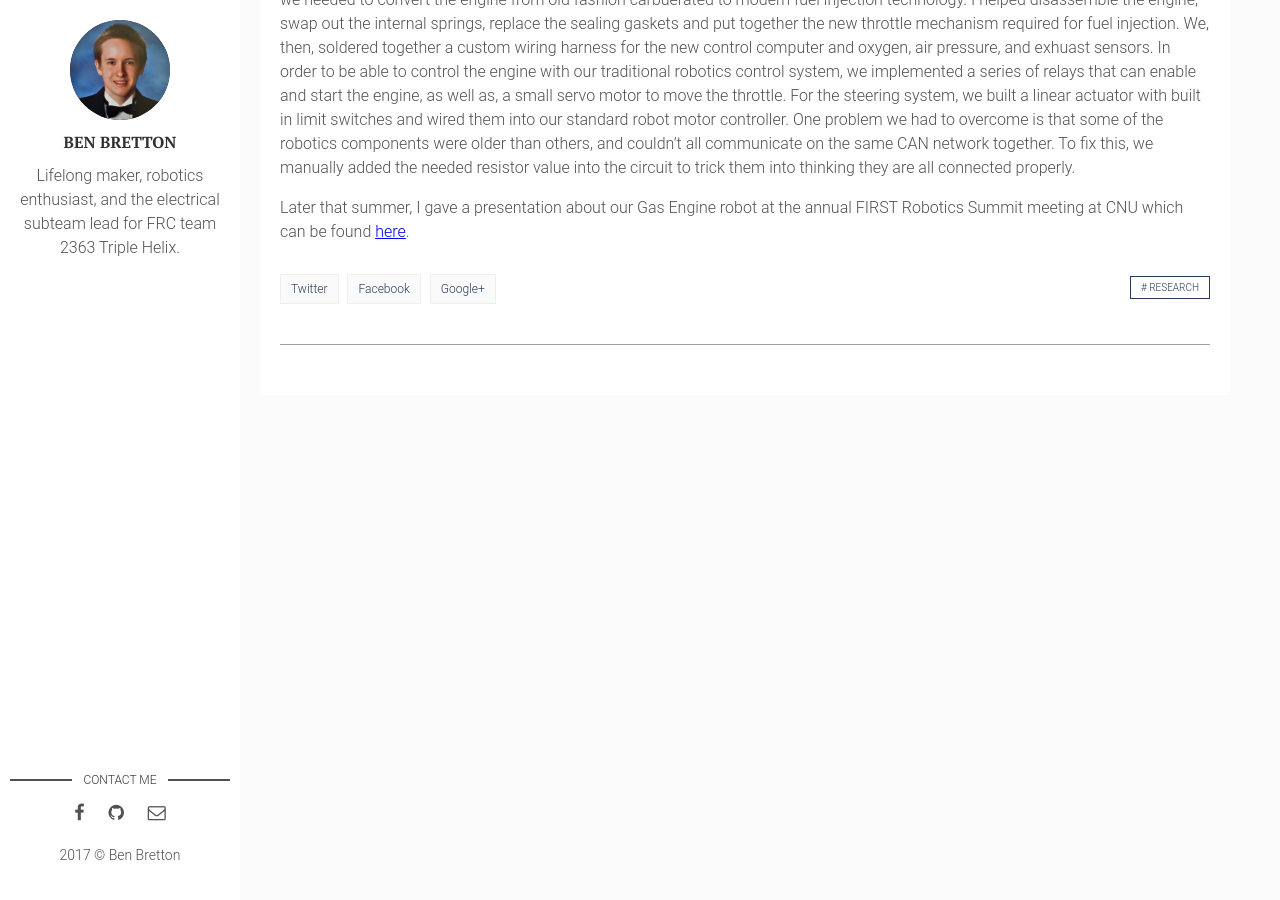
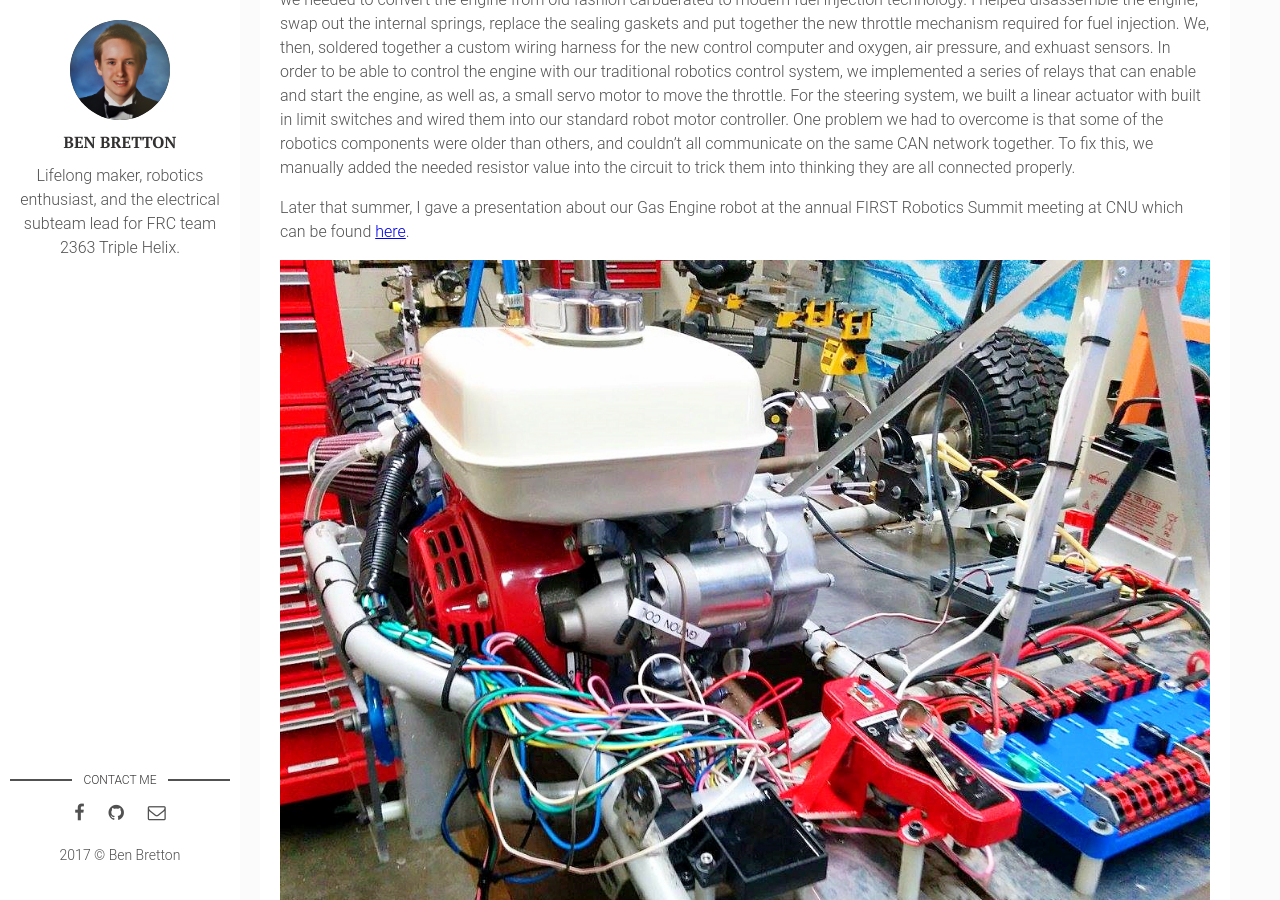
Before and after one commit to wbenb/wbenb.github.io, a Jekyll site: the page built from _posts/2016-06-06-gas-robot.markdown, in a window 1280 px wide and 900 px high, scrolled down 1219 px. Built offline with Jekyll 4.4.1, drawn with Linux system fonts in a browser that asks for light colours.

Commit message:
Update 2016-06-06-gas-robot.markdown

```diff
--- a/_posts/2016-06-06-gas-robot.markdown
+++ b/_posts/2016-06-06-gas-robot.markdown
@@ -25,3 +25,5 @@ As a fun summer project on the robotics team, a couple of teammates and I worked
 The engine we decided to use for this was a Honda GX160 - a 4 stroke, 5.5 horsepower, 160 CC carbuerated engine. For robot control we needed to convert the engine from old fashion carbuerated to modern fuel injection technology. I helped disassemble the engine, swap out the internal springs, replace the sealing gaskets and put together the new throttle mechanism required for fuel injection. We, then, soldered together a custom wiring harness for the new control computer and oxygen, air pressure, and exhuast sensors. In order to be able to control the engine with our traditional robotics control system, we implemented a series of relays that can enable and start the engine, as well as, a small servo motor to move the throttle. For the steering system, we built a linear actuator with built in limit switches and wired them into our standard robot motor controller. One problem we had to overcome is that some of the robotics components were older than others, and couldn't all communicate on the same CAN network together. To fix this, we manually added the needed resistor value into the circuit to trick them into thinking they are all connected properly.
 
 Later that summer, I gave a presentation about our Gas Engine robot at the annual FIRST Robotics Summit meeting at CNU which can be found [here](http://wbenb.github.io/assets/kart-presentation.pdf).
+
+![Gas Robot](http://wbenb.github.io/assets/img/gas_robot1.jpg)
```
